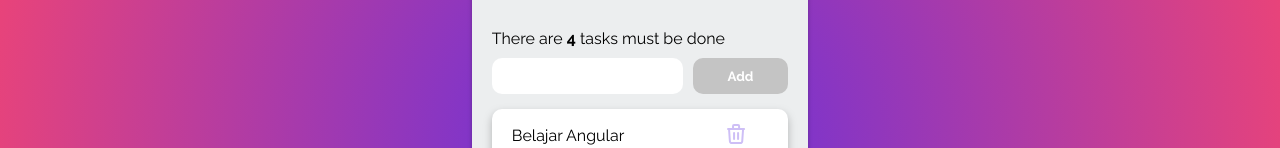
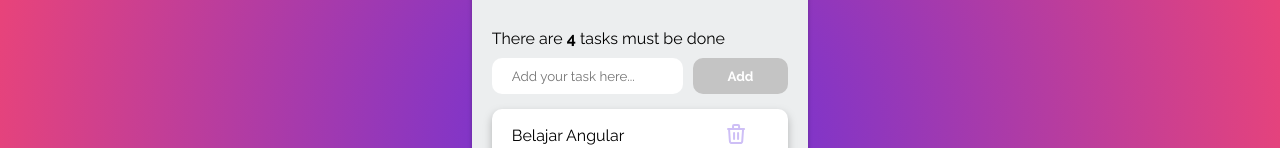
Before and after one commit to irfanizudin/react-todo-app, a React (Create React App) app: page / in a window 1280 px wide. Shown: the part 243-391 px from the top of the page. Built offline with nearby package versions, Linux system fonts and the light colour scheme.

Commit message:
Setting some files

```diff
--- a/public/index.html
+++ b/public/index.html
@@ -1,14 +1,12 @@
 <!DOCTYPE html>
 <html lang="en">
+
 <head>
   <meta charset="utf-8" />
   <link rel="icon" href="%PUBLIC_URL%/favicon.ico" />
   <meta name="viewport" content="width=device-width, initial-scale=1" />
   <meta name="theme-color" content="#000000" />
-    <meta
-      name="description"
-      content="Web site created using create-react-app"
-    />
+  <meta name="description" content="Web site created using create-react-app" />
   <link rel="apple-touch-icon" href="%PUBLIC_URL%/logo192.png" />
   <!--
       manifest.json provides metadata used when your web app is installed on a
@@ -24,8 +22,9 @@
       work correctly both with client-side routing and a non-root public URL.
       Learn how to configure a non-root public URL by running `npm run build`.
     -->
-    <title>React App</title>
+  <title>React Todo App</title>
 </head>
+
 <body>
   <noscript>You need to enable JavaScript to run this app.</noscript>
   <div id="root"></div>
@@ -40,4 +39,5 @@
       To create a production bundle, use `npm run build` or `yarn build`.
     -->
 </body>
+
 </html>
--- a/src/App.css
+++ b/src/App.css
@@ -101,7 +101,3 @@ button:disabled{
   background-color: #C4C4C4;
   cursor:not-allowed;
 }
-
-.task-list{
-  background-color: red;
-}
--- a/src/App.js
+++ b/src/App.js
@@ -31,7 +31,7 @@ const TaskAdder = ({ setTasks, tasks }) => {
     setCurrentValue("")
   }
   return <div className="task-adder">
-    <input type="text" value={currentValue} onChange={event => setCurrentValue(event.target.value)} />
+    <input type="text" value={currentValue} onChange={event => setCurrentValue(event.target.value)} placeholder="Add your task here..." />
     <button className="btn-primary" disabled={currentValue === ""} onClick={() => handleAddTask()}>Add</button>
   </div>
 }
```
Also changed, not shown: 1 other file (tests, documents, lock files or other folders). Lines whose indentation alone changed are shown as unchanged.
